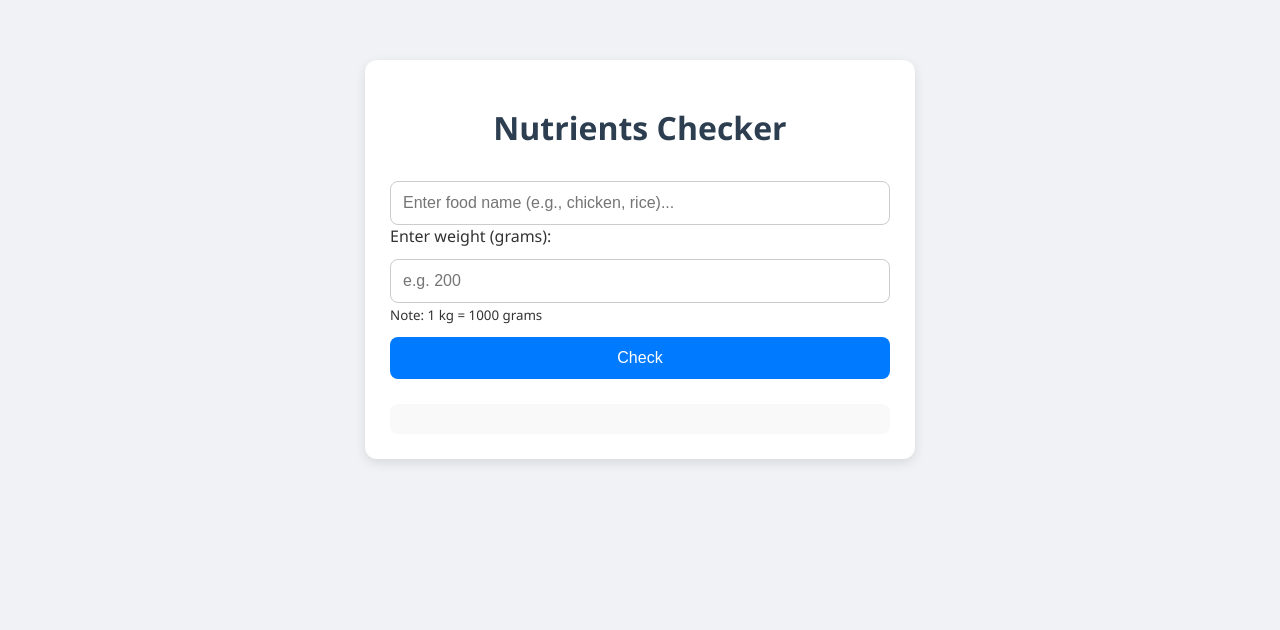
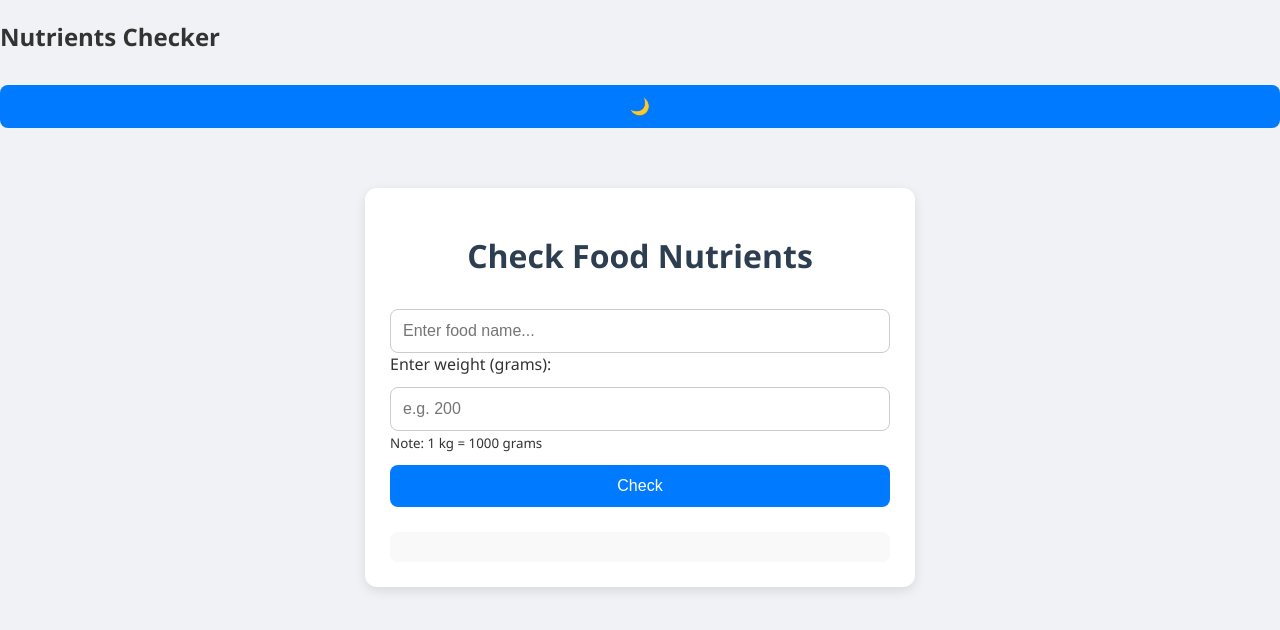
Before and after one commit to taufique2073-bony/Nutrients---Checker, a plain HTML site: page index.html in a window 1280 px wide. Drawn offline with Linux system fonts and the light colour scheme.

Commit message:
Update index.html

```diff
--- a/index.html
+++ b/index.html
@@ -5,17 +5,23 @@
   <meta name="viewport" content="width=device-width, initial-scale=1" />
   <title>Nutrients Checker</title>
   <link rel="stylesheet" href="style.css" />
+
+  <!-- Favicon -->
+  <link rel="icon" href="https://favicon.io/favicon-generator/?t=🍽️&ff=Segoe+UI&fs=90&fc=%23000&b=none" type="image/png" />
 </head>
 <body>
+  <header class="navbar">
+    <h2>Nutrients Checker</h2>
+    <button id="darkToggle">🌙</button>
+  </header>
+
   <div class="container">
-    <h1>Nutrients Checker</h1>
+    <h1>Check Food Nutrients</h1>
 
-    <input type="text" id="foodInput" placeholder="Enter food name (e.g., chicken, rice)..." />
-
+    <input type="text" id="foodInput" placeholder="Enter food name..." />
     <label for="weight">Enter weight (grams):</label>
     <input type="number" id="weight" placeholder="e.g. 200" />
     <small>Note: 1 kg = 1000 grams</small>
-
     <button onclick="getNutrients()">Check</button>
 
     <div id="loading">Loading...</div>
@@ -23,6 +29,11 @@
   </div>
 
   <script>
+    const toggleBtn = document.getElementById('darkToggle');
+    toggleBtn.addEventListener('click', () => {
+      document.body.classList.toggle('dark-mode');
+    });
+
     async function getNutrients() {
       const food = document.getElementById('foodInput').value.trim();
       const weight = document.getElementById('weight').value.trim();
@@ -35,7 +46,6 @@
       }
 
       const query = `${weight} grams ${food}`;
-
       document.getElementById('loading').style.display = 'block';
       document.getElementById('result').innerHTML = '';
 
```
